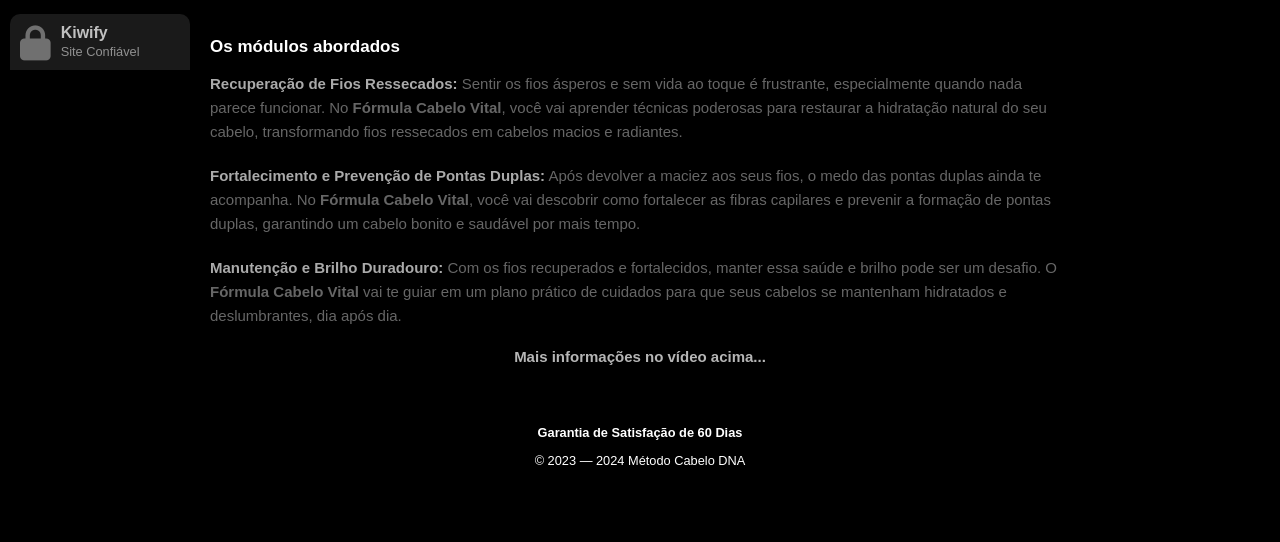
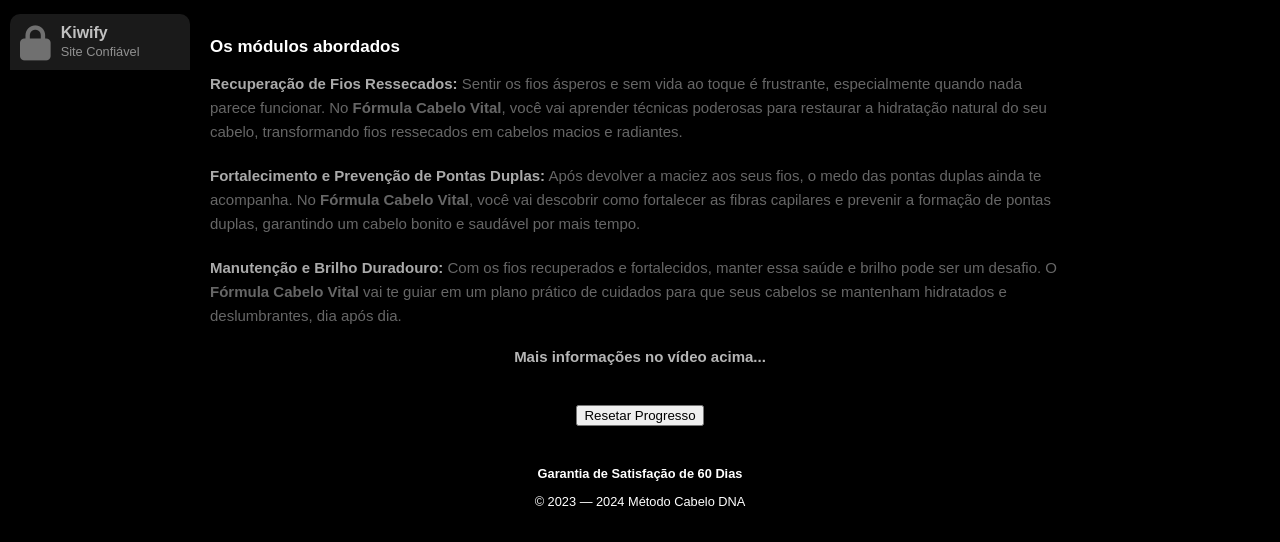
Before and after one commit to metodocabelodna/oficial, a plain HTML site: page index.html in a window 1280 px wide. Shown: the part 730-1272 px from the top of the page. Before the commit the page ends 1231 px from the top, so only its background shows below. Drawn offline with Linux system fonts and the light colour scheme.

Commit message:
Update index.html

```diff
--- a/index.html
+++ b/index.html
@@ -439,6 +439,9 @@
             <div class="cont3">Mais informações no vídeo acima...</div>
         </div>
 
+        <!-- Botão para resetar o progresso do vídeo -->
+        <button id="resetBtn" onclick="resetVideoProgress()">Resetar Progresso</button>
+
         <div class="footer-info">
             <p><strong>Garantia de Satisfação de 60 Dias</strong></p>
             <p>© 2023 — 2024 Método Cabelo DNA</p>
```
